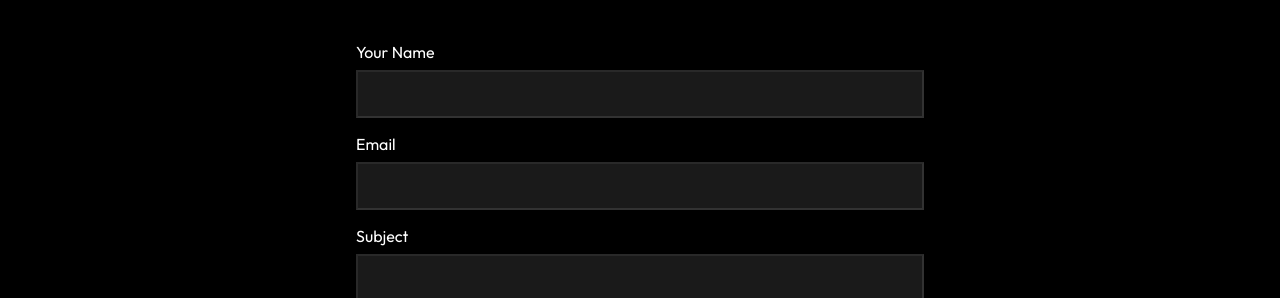
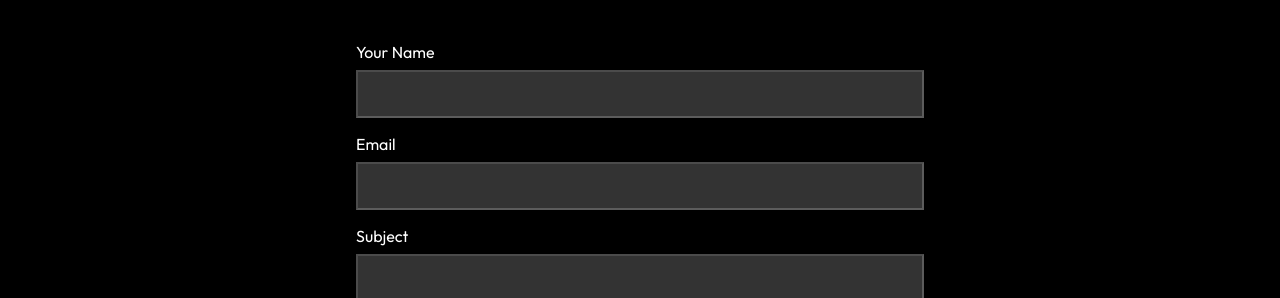
Before and after one commit to faithnicoletti/portfolio, a React (Create React App) app: page /contact in a window 1280 px wide. Shown: the part 502-800 px from the top of the page. Built offline with nearby package versions, Linux system fonts and the light colour scheme.

Commit message:
minor feature changes

```diff
--- a/src/components/FormStyles.css
+++ b/src/components/FormStyles.css
@@ -15,7 +15,7 @@ form input, form textarea {
     margin-bottom: 1rem;
     padding: 10px 18px;
     font-size: 1.2rem;
-    background-color: rgba(255, 255, 255, 0.1);
-    border-color: rgba(255, 255, 255, 0.1);
+    background-color: rgba(255, 255, 255, 0.2);
+    border-color: rgba(255, 255, 255, 0.2);
     color: #f4f4f4;
 }
--- a/src/components/HeroImgStyles.css
+++ b/src/components/HeroImgStyles.css
@@ -19,7 +19,7 @@
     position: absolute;
     top: 0;
     left: 0;
-    background-color: #000000;
+    background-color: #000;
     opacity: 0.8;
 }
 
```
